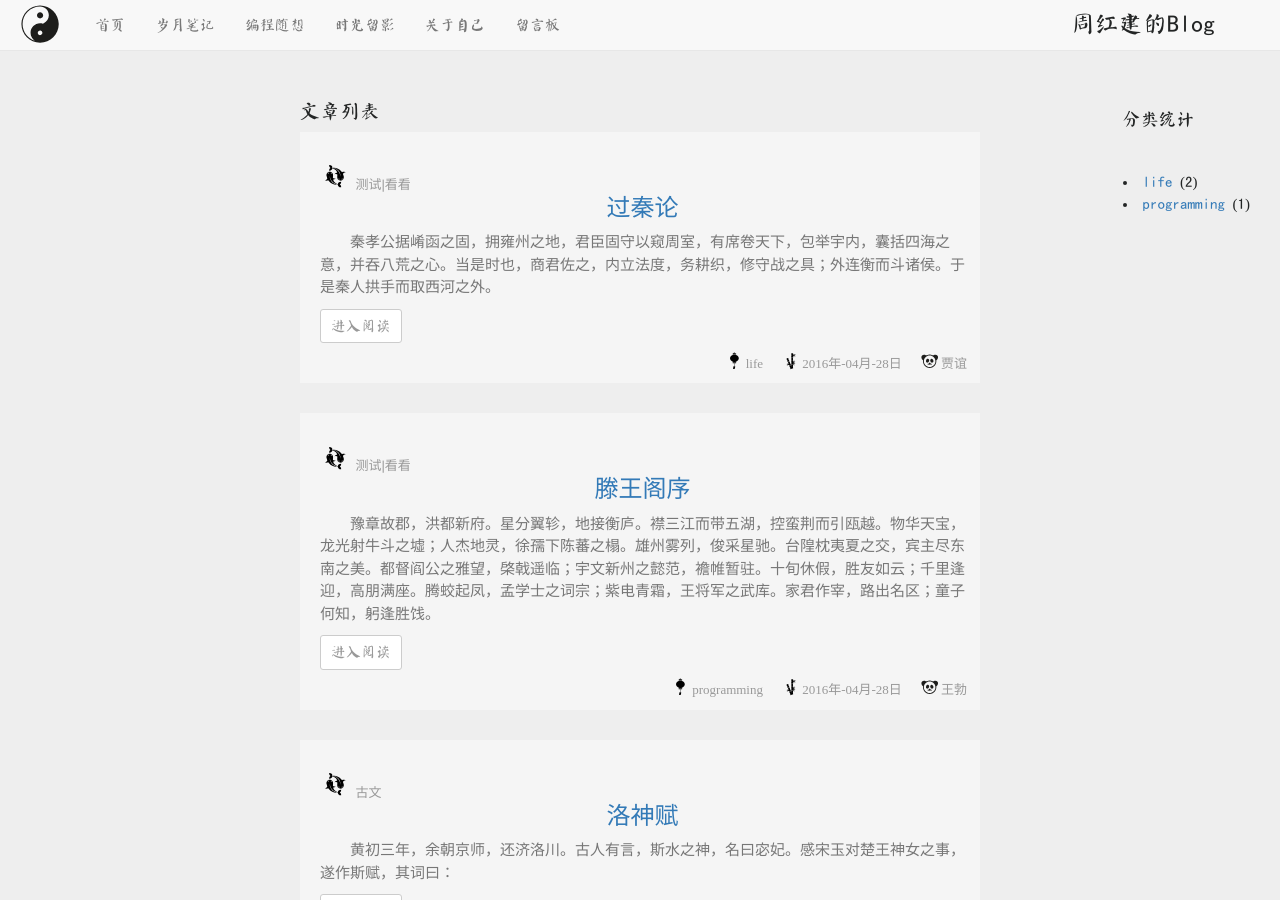
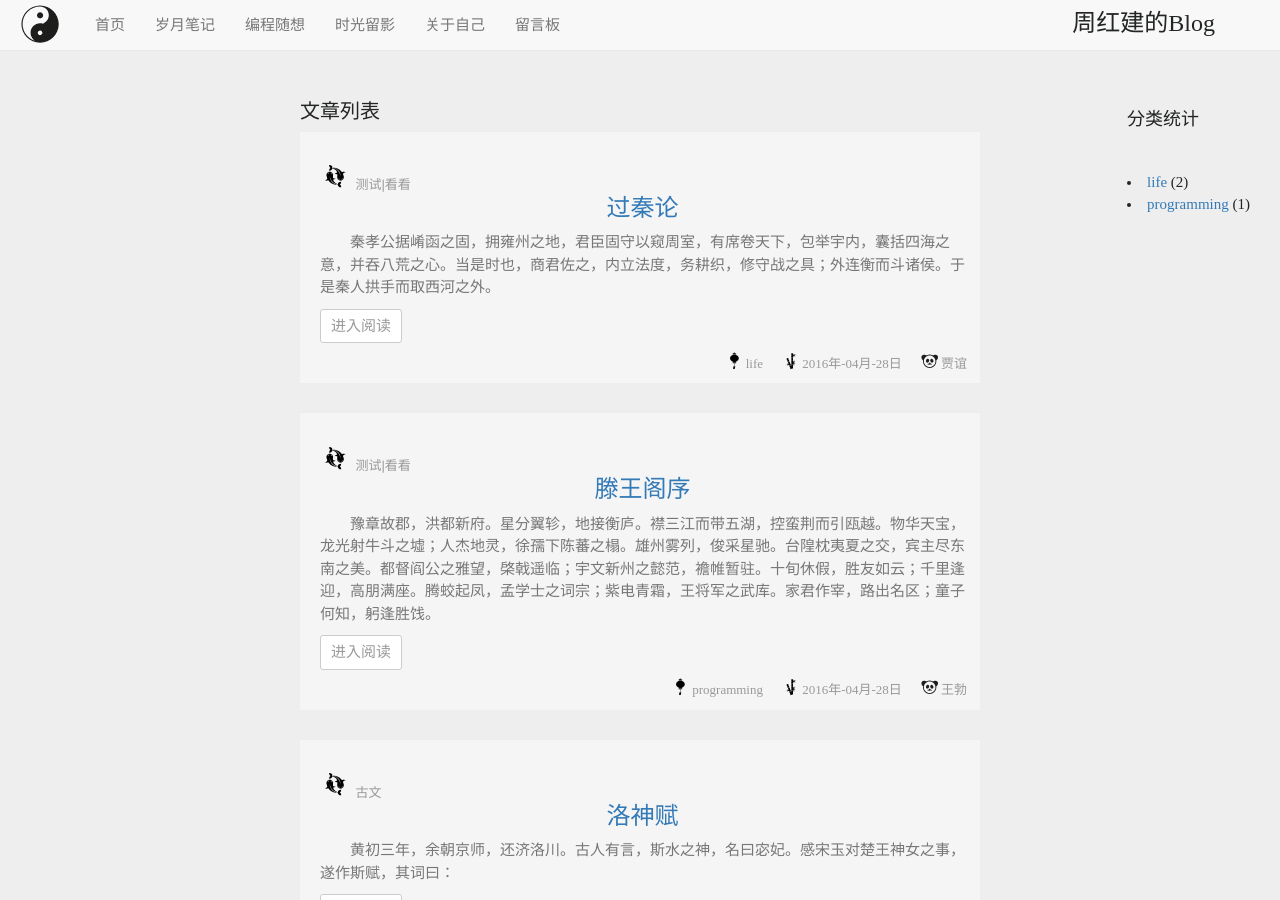
Before and after one commit to zhouhongjian/zhouhongjian.github.io, a Jekyll site: the page built from index.html, in a window 1280 px wide and 900 px high. Built offline with Jekyll 4.4.1, drawn with Linux system fonts in a browser that asks for light colours; some web fonts are replaced; the list of posts is cut into pages by our own code.

Commit message:
将简介头像和文字库资源连接到七牛云上，不在github上读取

```diff
--- a/assets/fonts/fonts.scss
+++ b/assets/fonts/fonts.scss
@@ -1,4 +1,4 @@
 ---
 ---
 /*custom font*/
-@font-face {font-family:fangyan; src:url(/assets/fonts/basenew1.ttf); font-weight:normal; font-style:normal;}
+@font-face {font-family:fangyan; src:url(http://o6r75vmbt.bkt.clouddn.com/assets%2Ffonts%2Fbasenew1.ttf); font-weight:normal; font-style:normal;}
--- a/categories/about/index.html
+++ b/categories/about/index.html
@@ -9,7 +9,7 @@
   <header>
     <h2 class="pull-left">周红建 <small>弱冠</small></h2>
     <div class="pull-right">
-      <img src="/assets/img/touxiangsuse100.png">
+      <img src="http://o6r75vmbt.bkt.clouddn.com/assets%2Fimg%2Ftouxiangsuse100.png">
     <div>
   </header>
     <section>
```
